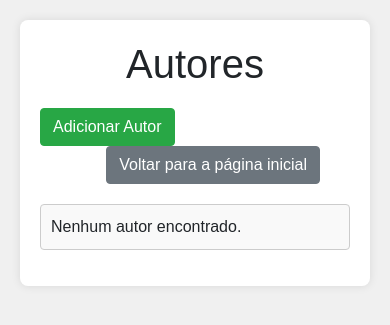
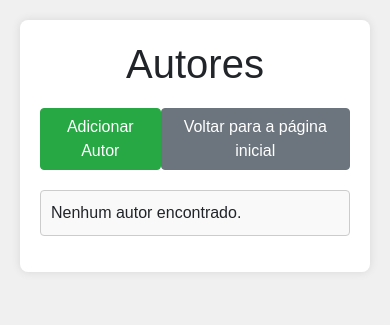
Before and after one commit to lecunha23/EditoraLivro, a Django app: page /author/ in a window 390 px wide. Shown: the top 325 px of the page. Run offline with Django 5.2, Linux system fonts and the light colour scheme; data that the repository does not hold is empty; some libraries are stand-ins or nearby versions.

Commit message:
fix: corrigido alinhamento botao adicionr e voltar

```diff
--- a/authors/templates/authors/author_list.html
+++ b/authors/templates/authors/author_list.html
@@ -35,6 +35,9 @@
             border: 1px solid #ccc;
             border-radius: 4px;
             background-color: #f9f9f9;
+            display: flex;
+            justify-content: space-between;
+            align-items: center;
         }
         .author-actions {
             margin-top: 20px;
@@ -42,13 +45,14 @@
             justify-content: space-between;
             align-items: center; /* Alinha os itens verticalmente */
         }
-        .author-actions .btn-group {
-            margin-right: 20px;
-        }
         .author-info {
             display: flex;
             align-items: center;
             justify-content: space-between;
+            width: 100%;
+        }
+        .btn-secondary {
+            margin-left: auto;
         }
     </style>
 </head>
@@ -57,14 +61,8 @@
         <h1>Autores</h1>
 
         <div class="author-actions">
-            <div class="row w-100">
-                <div class="col-md-6">
-                    <a href="{% url 'author_create' %}" class="btn btn-success">Adicionar Autor</a>
-                </div>
-                <div class="col-md-6 text-right">
-                    <a href="{% url 'home' %}" class="btn btn-secondary">Voltar para a página inicial</a>
-                </div>
-            </div>
+            <a href="{% url 'author_create' %}" class="btn btn-success">Adicionar Autor</a>
+            <a href="{% url 'home' %}" class="btn btn-secondary">Voltar para a página inicial</a>
         </div>
 
         <ul class="author-list">
@@ -73,8 +71,8 @@
                     <div>
                         {{ author.nome }} {{ author.sobrenome }}
                     </div>
-                    <div class="mt-2"> <!-- Adicionei margem acima para separar os botões -->
-                        <a href="{% url 'author_update' author.pk %}" class="btn btn-primary mr-2">Editar</a> <!-- Adicionei margem à direita -->
+                    <div>
+                        <a href="{% url 'author_update' author.pk %}" class="btn btn-primary mr-2">Editar</a>
                         <a href="{% url 'author_delete' author.pk %}" class="btn btn-danger">Deletar</a>
                     </div>
                 </li>
@@ -82,7 +80,6 @@
                 <li>Nenhum autor encontrado.</li>
             {% endfor %}
         </ul>
-
     </div>
 
     <!-- Adicione o link para o Bootstrap JS e o jQuery (opcional) -->
```
